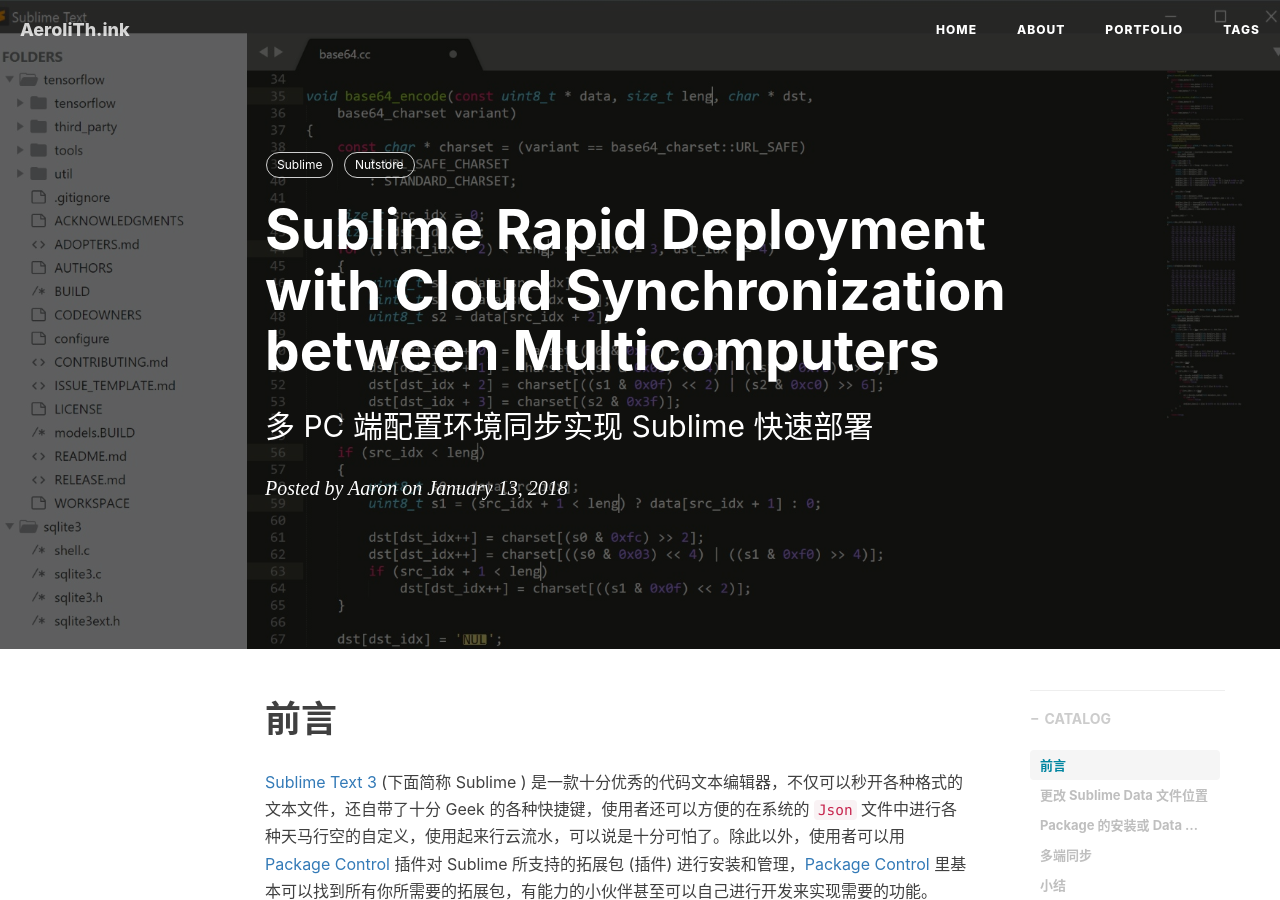
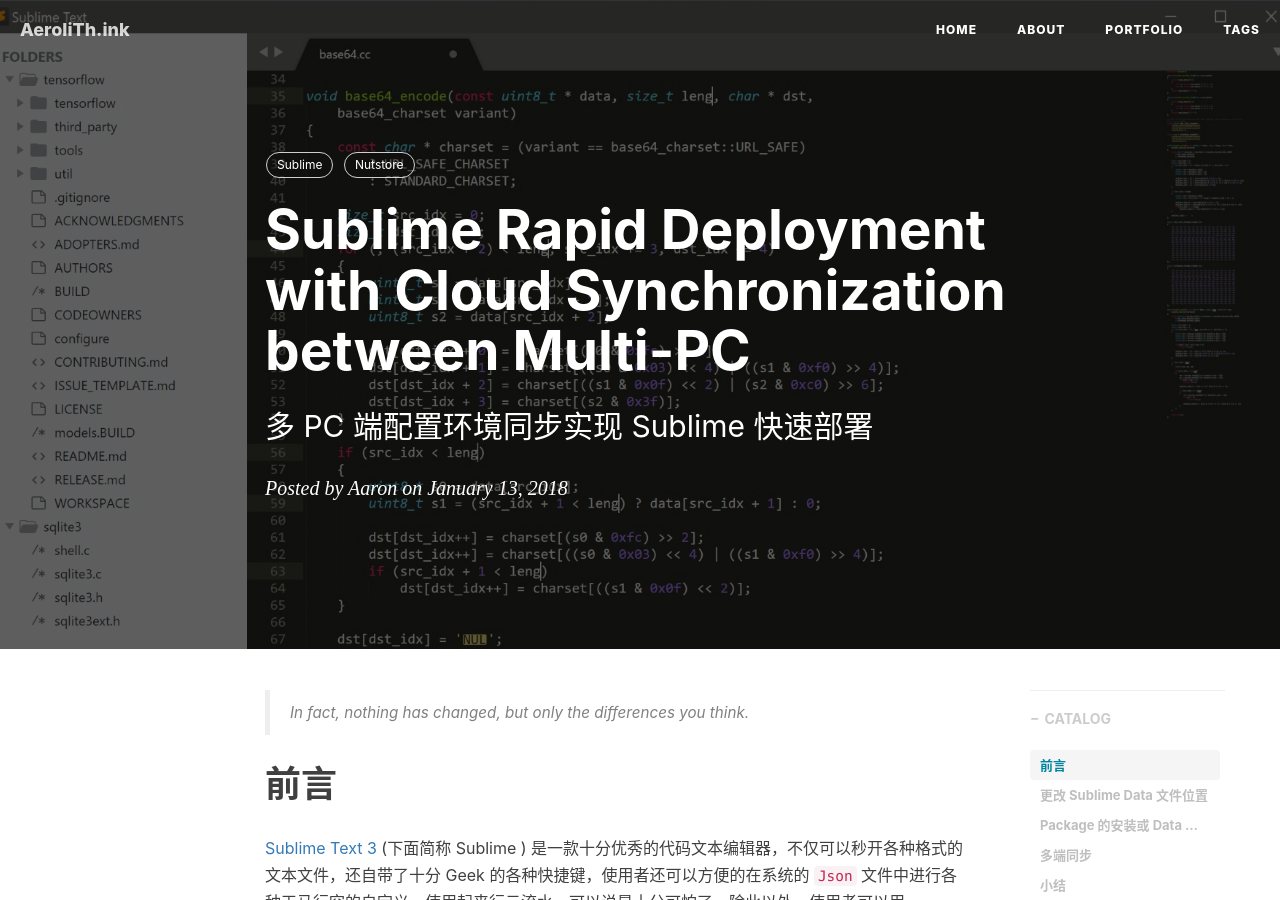
Before and after one commit to aerolithink/aerolithink.github.io, a Jekyll site: the page built from _posts/2018-1-13-CloudSublime.md, in a window 1280 px wide and 900 px high. Built offline with Jekyll 4.4.1, drawn with Linux system fonts in a browser that asks for light colours; nearby versions of some CDN libraries; comment, search, counter and statistics services are not loaded.

Commit message:
Revise Post CloudSublime

````diff
--- a/_posts/2018-1-13-CloudSublime.md
+++ b/_posts/2018-1-13-CloudSublime.md
@@ -1,6 +1,6 @@
 ---
 layout:     post
-title:      "Sublime Rapid Deployment with Cloud Synchronization between Multicomputers"
+title:      "Sublime Rapid Deployment with Cloud Synchronization between Multi-PC"
 subtitle:   "多 PC 端配置环境同步实现 Sublime 快速部署"
 date:       2018-1-13 12:00:00
 author:     "Aaron"
@@ -15,6 +15,7 @@
     - Nutstore
 ---
 
+> In fact, nothing has changed, but only the differences you think.
 
 # 前言
 [Sublime Text 3](https://www.sublimetext.com/) (下面简称 Sublime ) 是一款十分优秀的代码文本编辑器，不仅可以秒开各种格式的文本文件，还自带了十分 Geek 的各种快捷键，使用者还可以方便的在系统的 ```Json``` 文件中进行各种天马行空的自定义，使用起来行云流水，可以说是十分可怕了。除此以外，使用者可以用 [Package Control](https://packagecontrol.io/) 插件对 Sublime 所支持的拓展包 (插件) 进行安装和管理，[Package Control](https://packagecontrol.io/) 里基本可以找到所有你所需要的拓展包，有能力的小伙伴甚至可以自己进行开发来实现需要的功能。
````
